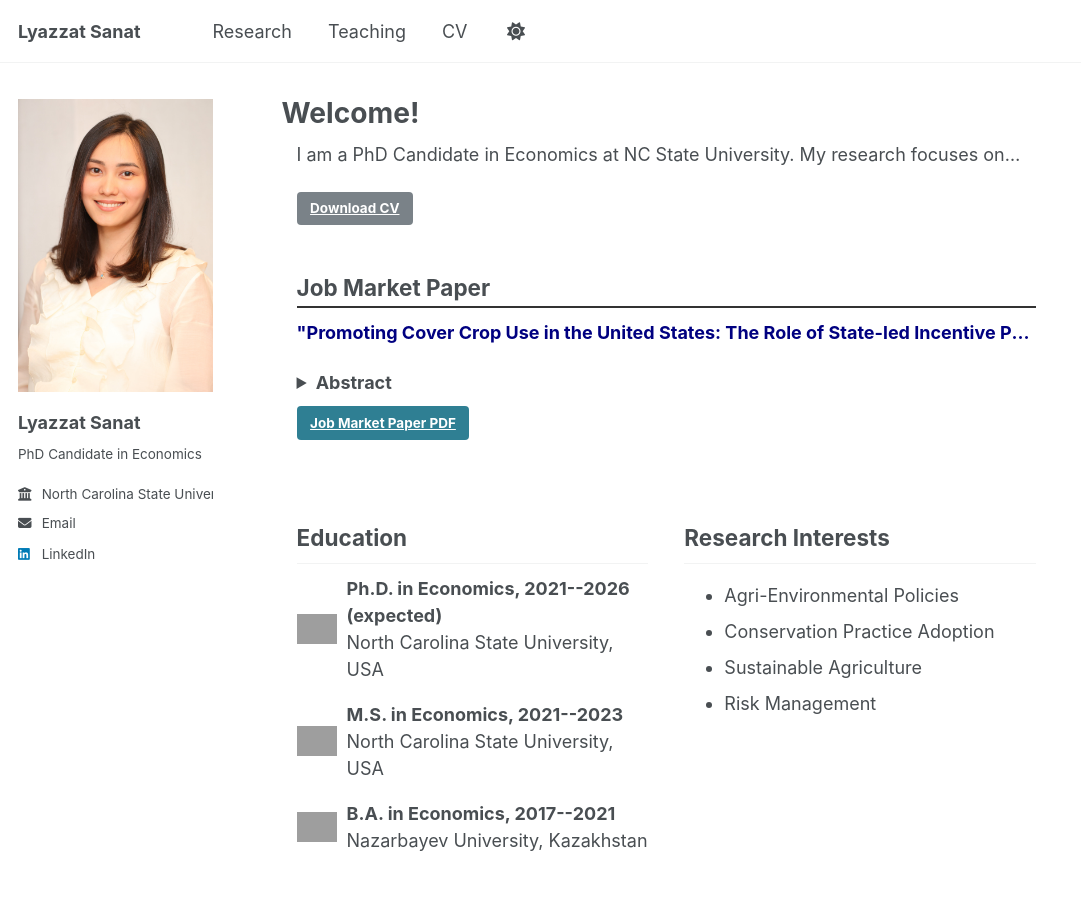
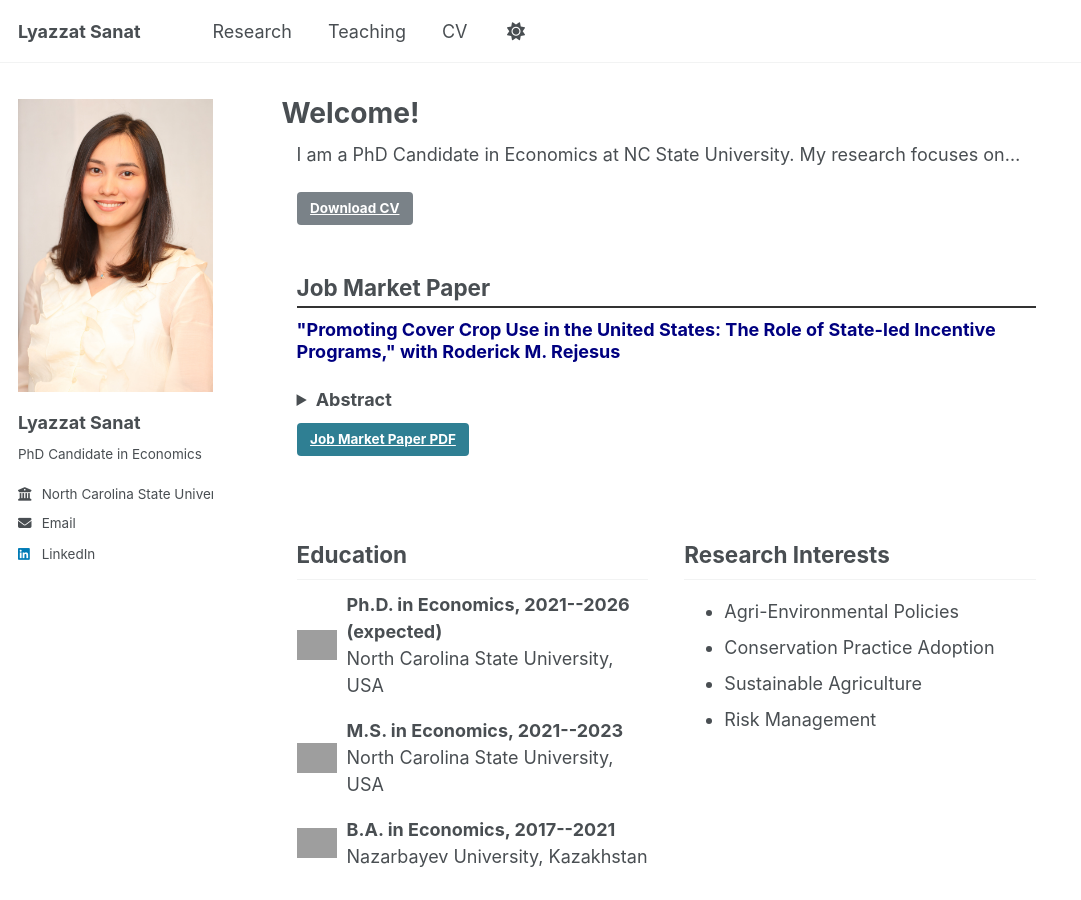
Before and after one commit to lyazzatsanat/lyazzatsanat.github.io, a Jekyll site: the page built from _pages/about.md, in a window 1280 px wide and 900 px high. Shown: the whole window, without its empty margins (0-1081 px from the left). Built offline with Jekyll 4.4.1, drawn with Linux system fonts in a browser that asks for light colours; a script that is not in the unit is left out; grey boxes are pictures that could not be loaded.

Commit message:
Update about.md

```diff
--- a/_pages/about.md
+++ b/_pages/about.md
@@ -19,9 +19,9 @@ I am a PhD Candidate in Economics at NC State University. My research focuses on
 <section style="margin-top: 2em;">
   <h2 style="border-bottom: 2px solid #333; padding-bottom: 5px;">Job Market Paper</h2>
 
-  <p style="font-size: 1em; font-weight: bold; color: navy; white-space: nowrap; overflow: hidden; text-overflow: ellipsis;">
-    "Promoting Cover Crop Use in the United States: The Role of State-led Incentive Programs," with Roderick M. Rejesus
-  </p>
+  <p style="font-size: 1em; font-weight: bold; color: navy; line-height: 1.2;">
+  "Promoting Cover Crop Use in the United States: The Role of State-led Incentive Programs," with Roderick M. Rejesus
+</p>
 
   <!-- Collapsible Abstract -->
   <details>
```
